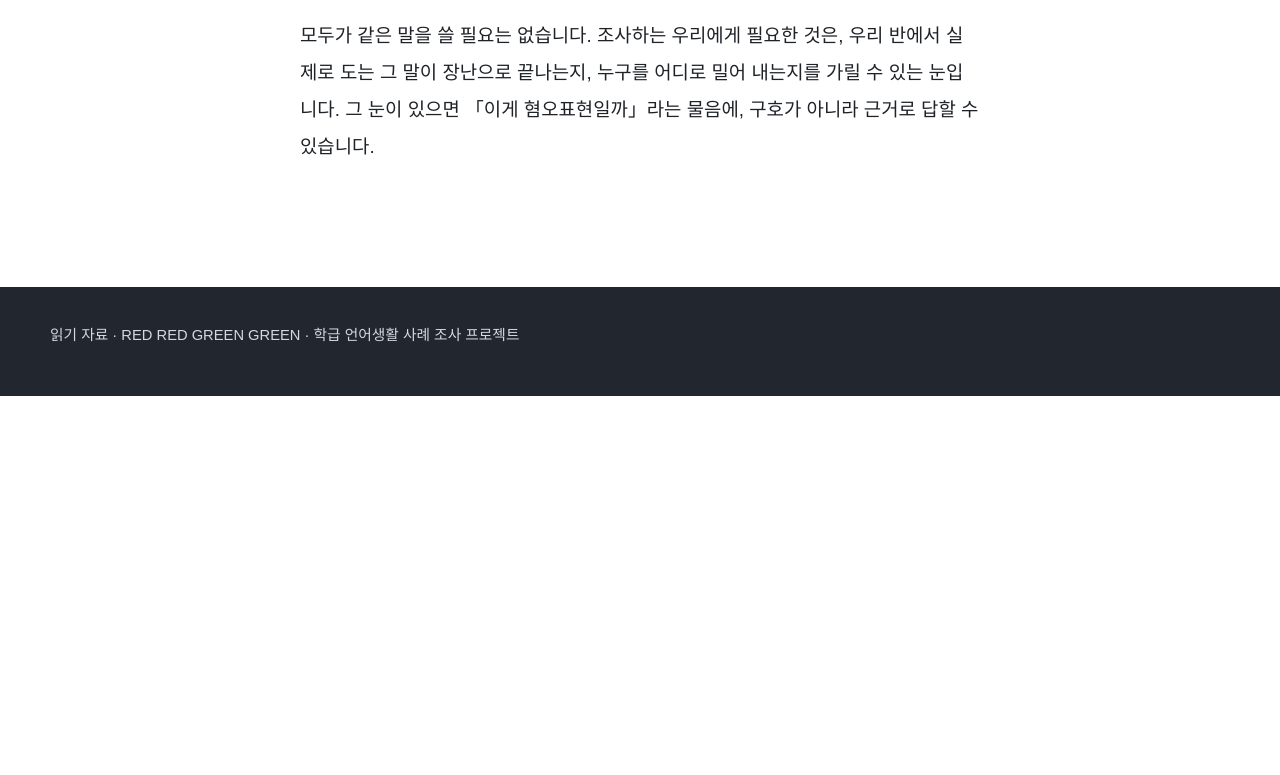
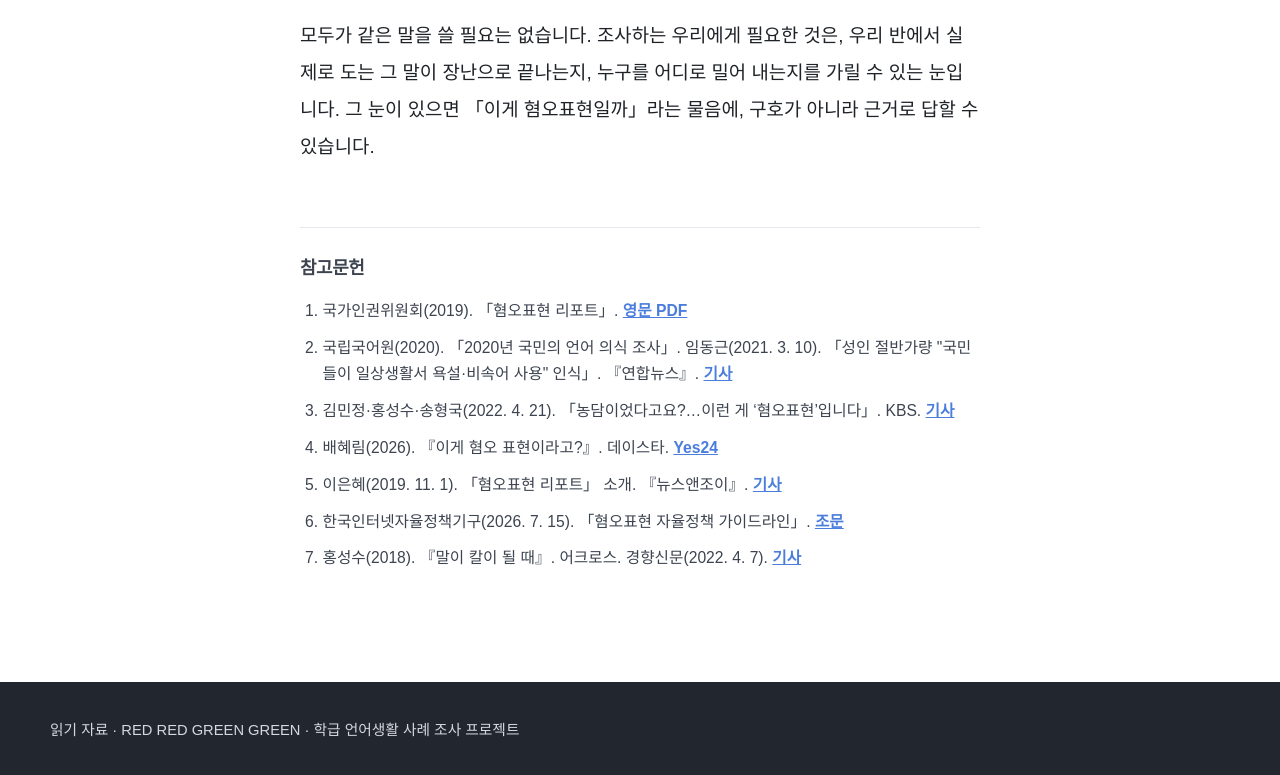
Before and after one commit to riedle03/redgreen-web, a plain HTML site: page hate-speech.html in a window 1280 px wide. Shown: the part 5323-6098 px from the top of the page. Before the commit the page ends 5719 px from the top, so only its background shows below. Drawn offline with Linux system fonts and the light colour scheme; a web font is replaced by a local one.

Commit message:
읽기 자료 하단에 참고문헌을 넣는다

```diff
--- a/hate-speech.html
+++ b/hate-speech.html
@@ -73,6 +73,28 @@
       margin: 0 0 .5em;
       color: #1f2328;
     }
+    .refs {
+      margin-top: 3.4em;
+      padding-top: 1.6em;
+      border-top: 1px solid #e6e8ee;
+    }
+    .refs h2 {
+      font-size: 1.12rem;
+      margin: 0 0 .9em;
+      color: #3d4450;
+    }
+    .refs ol {
+      padding-left: 1.25em;
+      margin: 0;
+    }
+    .refs li {
+      font-size: .98rem;
+      line-height: 1.7;
+      color: #3d4450;
+      font-weight: 500;
+      margin: 0 0 .65em;
+    }
+    .refs a { font-weight: 700; }
     @media print {
       .site-header, .back-link, .site-footer { display: none; }
       .read-hero { padding-top: 0; }
@@ -171,6 +193,19 @@
         <p>낮추는 말이 센 말, 멋진 말처럼 유통될 때가 있습니다. 오글거린다는 이유로 존중의 말을 막으면, 남는 것은 더 짧은 공격뿐입니다.</p>
         <p>다른 것과 틀린 것은 다릅니다. 다른 사람을 틀린 사람으로 만드는 말은, 사람 대신 속성만 남깁니다.</p>
         <p>모두가 같은 말을 쓸 필요는 없습니다. 조사하는 우리에게 필요한 것은, 우리 반에서 실제로 도는 그 말이 장난으로 끝나는지, 누구를 어디로 밀어 내는지를 가릴 수 있는 눈입니다. 그 눈이 있으면 「이게 혐오표현일까」라는 물음에, 구호가 아니라 근거로 답할 수 있습니다.</p>
+
+        <section class="refs" aria-label="참고문헌">
+          <h2>참고문헌</h2>
+          <ol>
+            <li>국가인권위원회(2019). 「혐오표현 리포트」. <a href="https://www.humanrights.go.kr/download/BASIC_ATTACH?storageNo=1068506" target="_blank" rel="noopener">영문 PDF</a></li>
+            <li>국립국어원(2020). 「2020년 국민의 언어 의식 조사」. 임동근(2021. 3. 10). 「성인 절반가량 "국민들이 일상생활서 욕설·비속어 사용" 인식」. 『연합뉴스』. <a href="https://www.yna.co.kr/view/AKR20210310070800005" target="_blank" rel="noopener">기사</a></li>
+            <li>김민정·홍성수·송형국(2022. 4. 21). 「농담이었다고요?…이런 게 ‘혐오표현’입니다」. KBS. <a href="https://news.kbs.co.kr/news/pc/view/view.do?ncd=5445657" target="_blank" rel="noopener">기사</a></li>
+            <li>배혜림(2026). 『이게 혐오 표현이라고?』. 데이스타. <a href="https://www.yes24.com/product/goods/193359328" target="_blank" rel="noopener">Yes24</a></li>
+            <li>이은혜(2019. 11. 1). 「혐오표현 리포트」 소개. 『뉴스앤조이』. <a href="http://www.newsnjoy.or.kr/news/articleView.html?idxno=225665" target="_blank" rel="noopener">기사</a></li>
+            <li>한국인터넷자율정책기구(2026. 7. 15). 「혐오표현 자율정책 가이드라인」. <a href="https://www.kiso.or.kr/policy-guide/hate-speech-guideline" target="_blank" rel="noopener">조문</a></li>
+            <li>홍성수(2018). 『말이 칼이 될 때』. 어크로스. 경향신문(2022. 4. 7). <a href="https://www.khan.co.kr/article/202204071510001" target="_blank" rel="noopener">기사</a></li>
+          </ol>
+        </section>
       </article>
     </div>
   </main>
```
